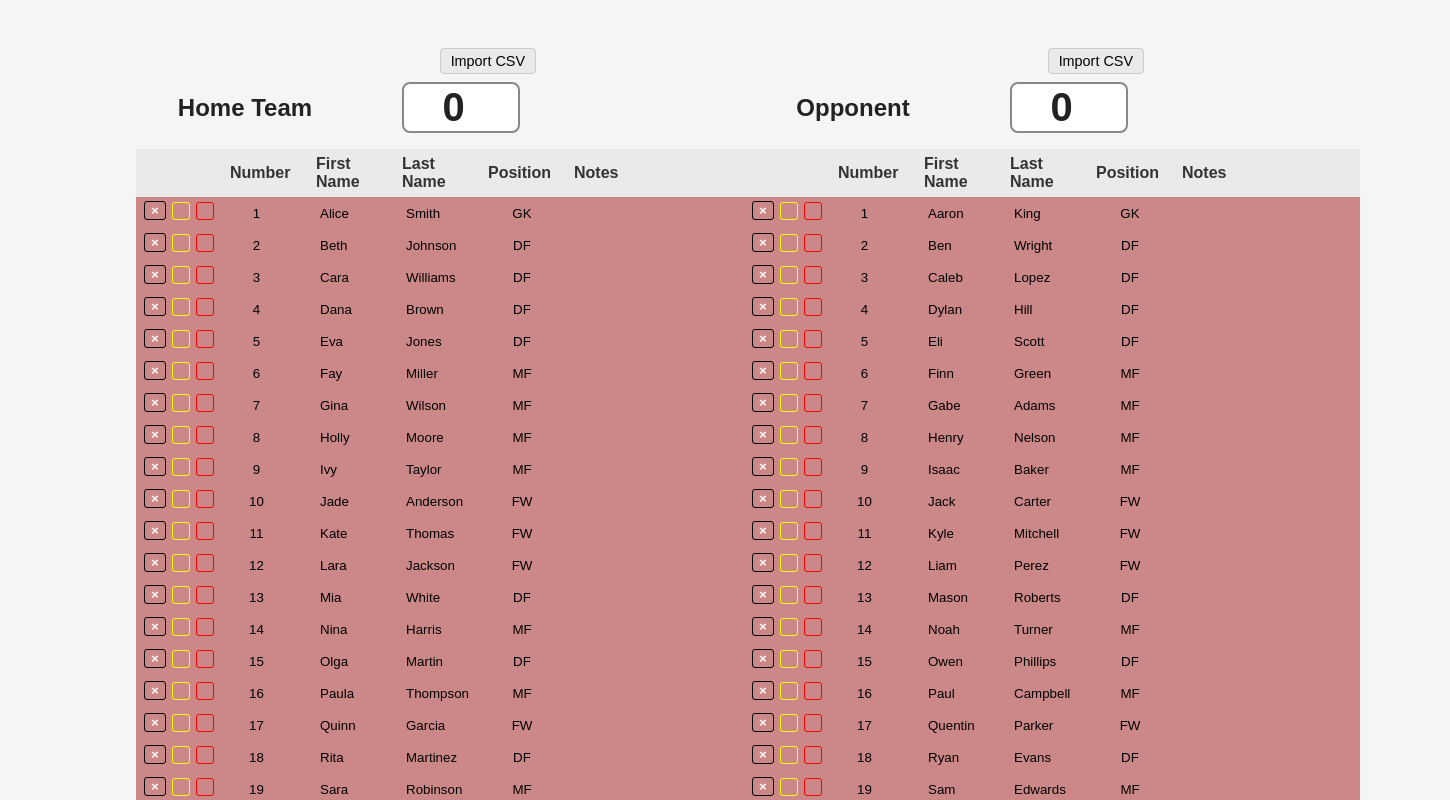
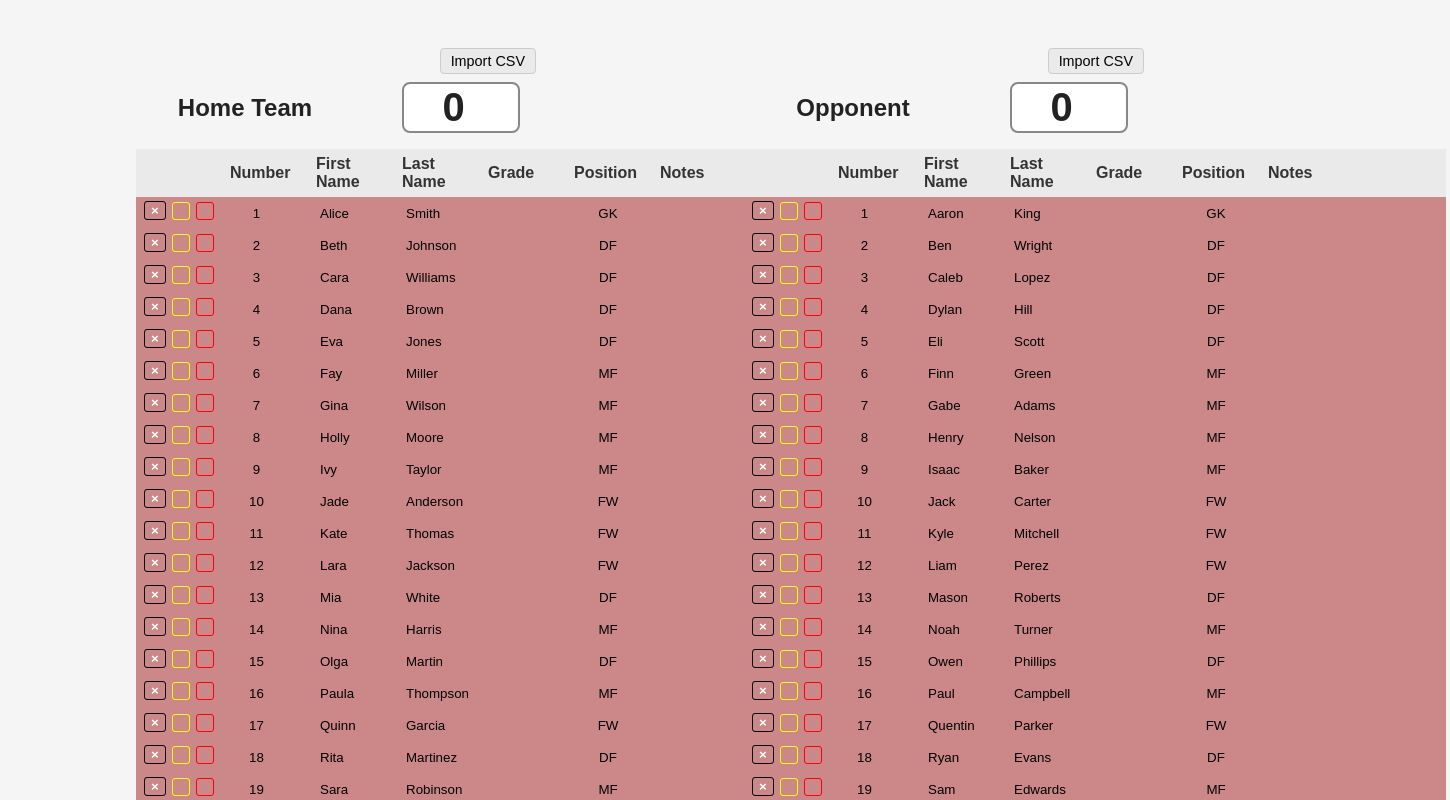
Before and after one commit to kenahoo/announcer, a React (Create React App) app in the folder announcer-app/: page / in a window 1280 px wide. Shown: the top 800 px of the page, 1450 px wide, since content can reach past the window. Built offline with nearby package versions, Linux system fonts and the light colour scheme.

Commit message:
Add a 'grade' column

```diff
--- a/announcer-app/src/App.js
+++ b/announcer-app/src/App.js
@@ -4,49 +4,49 @@ import Papa from 'papaparse';
 
 // Initial roster data
 const initialHomeRoster = [
-  { number: 1, firstName: 'Alice', lastName: 'Smith', position: 'GK', scores: '', yellowCard: false, redCard: false },
-  { number: 2, firstName: 'Beth', lastName: 'Johnson', position: 'DF', scores: '', yellowCard: false, redCard: false },
-  { number: 3, firstName: 'Cara', lastName: 'Williams', position: 'DF', scores: '', yellowCard: false, redCard: false },
-  { number: 4, firstName: 'Dana', lastName: 'Brown', position: 'DF', scores: '', yellowCard: false, redCard: false },
-  { number: 5, firstName: 'Eva', lastName: 'Jones', position: 'DF', scores: '', yellowCard: false, redCard: false },
-  { number: 6, firstName: 'Fay', lastName: 'Miller', position: 'MF', scores: '', yellowCard: false, redCard: false },
-  { number: 7, firstName: 'Gina', lastName: 'Wilson', position: 'MF', scores: '', yellowCard: false, redCard: false },
-  { number: 8, firstName: 'Holly', lastName: 'Moore', position: 'MF', scores: '', yellowCard: false, redCard: false },
-  { number: 9, firstName: 'Ivy', lastName: 'Taylor', position: 'MF', scores: '', yellowCard: false, redCard: false },
-  { number: 10, firstName: 'Jade', lastName: 'Anderson', position: 'FW', scores: '', yellowCard: false, redCard: false },
-  { number: 11, firstName: 'Kate', lastName: 'Thomas', position: 'FW', scores: '', yellowCard: false, redCard: false },
-  { number: 12, firstName: 'Lara', lastName: 'Jackson', position: 'FW', scores: '', yellowCard: false, redCard: false },
-  { number: 13, firstName: 'Mia', lastName: 'White', position: 'DF', scores: '', yellowCard: false, redCard: false },
-  { number: 14, firstName: 'Nina', lastName: 'Harris', position: 'MF', scores: '', yellowCard: false, redCard: false },
-  { number: 15, firstName: 'Olga', lastName: 'Martin', position: 'DF', scores: '', yellowCard: false, redCard: false },
-  { number: 16, firstName: 'Paula', lastName: 'Thompson', position: 'MF', scores: '', yellowCard: false, redCard: false },
-  { number: 17, firstName: 'Quinn', lastName: 'Garcia', position: 'FW', scores: '', yellowCard: false, redCard: false },
-  { number: 18, firstName: 'Rita', lastName: 'Martinez', position: 'DF', scores: '', yellowCard: false, redCard: false },
-  { number: 19, firstName: 'Sara', lastName: 'Robinson', position: 'MF', scores: '', yellowCard: false, redCard: false },
-  { number: 20, firstName: 'Tina', lastName: 'Clark', position: 'FW', scores: '', yellowCard: false, redCard: false }
+  { number: 1, firstName: 'Alice', lastName: 'Smith', grade: '', position: 'GK', scores: '', yellowCard: false, redCard: false },
+  { number: 2, firstName: 'Beth', lastName: 'Johnson', grade: '', position: 'DF', scores: '', yellowCard: false, redCard: false },
+  { number: 3, firstName: 'Cara', lastName: 'Williams', grade: '', position: 'DF', scores: '', yellowCard: false, redCard: false },
+  { number: 4, firstName: 'Dana', lastName: 'Brown', grade: '', position: 'DF', scores: '', yellowCard: false, redCard: false },
+  { number: 5, firstName: 'Eva', lastName: 'Jones', grade: '', position: 'DF', scores: '', yellowCard: false, redCard: false },
+  { number: 6, firstName: 'Fay', lastName: 'Miller', grade: '', position: 'MF', scores: '', yellowCard: false, redCard: false },
+  { number: 7, firstName: 'Gina', lastName: 'Wilson', grade: '', position: 'MF', scores: '', yellowCard: false, redCard: false },
+  { number: 8, firstName: 'Holly', lastName: 'Moore', grade: '', position: 'MF', scores: '', yellowCard: false, redCard: false },
+  { number: 9, firstName: 'Ivy', lastName: 'Taylor', grade: '', position: 'MF', scores: '', yellowCard: false, redCard: false },
+  { number: 10, firstName: 'Jade', lastName: 'Anderson', grade: '', position: 'FW', scores: '', yellowCard: false, redCard: false },
+  { number: 11, firstName: 'Kate', lastName: 'Thomas', grade: '', position: 'FW', scores: '', yellowCard: false, redCard: false },
+  { number: 12, firstName: 'Lara', lastName: 'Jackson', grade: '', position: 'FW', scores: '', yellowCard: false, redCard: false },
+  { number: 13, firstName: 'Mia', lastName: 'White', grade: '', position: 'DF', scores: '', yellowCard: false, redCard: false },
+  { number: 14, firstName: 'Nina', lastName: 'Harris', grade: '', position: 'MF', scores: '', yellowCard: false, redCard: false },
+  { number: 15, firstName: 'Olga', lastName: 'Martin', grade: '', position: 'DF', scores: '', yellowCard: false, redCard: false },
+  { number: 16, firstName: 'Paula', lastName: 'Thompson', grade: '', position: 'MF', scores: '', yellowCard: false, redCard: false },
+  { number: 17, firstName: 'Quinn', lastName: 'Garcia', grade: '', position: 'FW', scores: '', yellowCard: false, redCard: false },
+  { number: 18, firstName: 'Rita', lastName: 'Martinez', grade: '', position: 'DF', scores: '', yellowCard: false, redCard: false },
+  { number: 19, firstName: 'Sara', lastName: 'Robinson', grade: '', position: 'MF', scores: '', yellowCard: false, redCard: false },
+  { number: 20, firstName: 'Tina', lastName: 'Clark', grade: '', position: 'FW', scores: '', yellowCard: false, redCard: false }
 ];
 
 const initialOpponentRoster = [
-  { number: 1, firstName: 'Aaron', lastName: 'King', position: 'GK', scores: '', yellowCard: false, redCard: false },
-  { number: 2, firstName: 'Ben', lastName: 'Wright', position: 'DF', scores: '', yellowCard: false, redCard: false },
-  { number: 3, firstName: 'Caleb', lastName: 'Lopez', position: 'DF', scores: '', yellowCard: false, redCard: false },
-  { number: 4, firstName: 'Dylan', lastName: 'Hill', position: 'DF', scores: '', yellowCard: false, redCard: false },
-  { number: 5, firstName: 'Eli', lastName: 'Scott', position: 'DF', scores: '', yellowCard: false, redCard: false },
-  { number: 6, firstName: 'Finn', lastName: 'Green', position: 'MF', scores: '', yellowCard: false, redCard: false },
-  { number: 7, firstName: 'Gabe', lastName: 'Adams', position: 'MF', scores: '', yellowCard: false, redCard: false },
-  { number: 8, firstName: 'Henry', lastName: 'Nelson', position: 'MF', scores: '', yellowCard: false, redCard: false },
-  { number: 9, firstName: 'Isaac', lastName: 'Baker', position: 'MF', scores: '', yellowCard: false, redCard: false },
-  { number: 10, firstName: 'Jack', lastName: 'Carter', position: 'FW', scores: '', yellowCard: false, redCard: false },
-  { number: 11, firstName: 'Kyle', lastName: 'Mitchell', position: 'FW', scores: '', yellowCard: false, redCard: false },
-  { number: 12, firstName: 'Liam', lastName: 'Perez', position: 'FW', scores: '', yellowCard: false, redCard: false },
-  { number: 13, firstName: 'Mason', lastName: 'Roberts', position: 'DF', scores: '', yellowCard: false, redCard: false },
-  { number: 14, firstName: 'Noah', lastName: 'Turner', position: 'MF', scores: '', yellowCard: false, redCard: false },
-  { number: 15, firstName: 'Owen', lastName: 'Phillips', position: 'DF', scores: '', yellowCard: false, redCard: false },
-  { number: 16, firstName: 'Paul', lastName: 'Campbell', position: 'MF', scores: '', yellowCard: false, redCard: false },
-  { number: 17, firstName: 'Quentin', lastName: 'Parker', position: 'FW', scores: '', yellowCard: false, redCard: false },
-  { number: 18, firstName: 'Ryan', lastName: 'Evans', position: 'DF', scores: '', yellowCard: false, redCard: false },
-  { number: 19, firstName: 'Sam', lastName: 'Edwards', position: 'MF', scores: '', yellowCard: false, redCard: false },
-  { number: 20, firstName: 'Tom', lastName: 'Collins', position: 'FW', scores: '', yellowCard: false, redCard: false }
+  { number: 1, firstName: 'Aaron', lastName: 'King', grade: '', position: 'GK', scores: '', yellowCard: false, redCard: false },
+  { number: 2, firstName: 'Ben', lastName: 'Wright', grade: '', position: 'DF', scores: '', yellowCard: false, redCard: false },
+  { number: 3, firstName: 'Caleb', lastName: 'Lopez', grade: '', position: 'DF', scores: '', yellowCard: false, redCard: false },
+  { number: 4, firstName: 'Dylan', lastName: 'Hill', grade: '', position: 'DF', scores: '', yellowCard: false, redCard: false },
+  { number: 5, firstName: 'Eli', lastName: 'Scott', grade: '', position: 'DF', scores: '', yellowCard: false, redCard: false },
+  { number: 6, firstName: 'Finn', lastName: 'Green', grade: '', position: 'MF', scores: '', yellowCard: false, redCard: false },
+  { number: 7, firstName: 'Gabe', lastName: 'Adams', grade: '', position: 'MF', scores: '', yellowCard: false, redCard: false },
+  { number: 8, firstName: 'Henry', lastName: 'Nelson', grade: '', position: 'MF', scores: '', yellowCard: false, redCard: false },
+  { number: 9, firstName: 'Isaac', lastName: 'Baker', grade: '', position: 'MF', scores: '', yellowCard: false, redCard: false },
+  { number: 10, firstName: 'Jack', lastName: 'Carter', grade: '', position: 'FW', scores: '', yellowCard: false, redCard: false },
+  { number: 11, firstName: 'Kyle', lastName: 'Mitchell', grade: '', position: 'FW', scores: '', yellowCard: false, redCard: false },
+  { number: 12, firstName: 'Liam', lastName: 'Perez', grade: '', position: 'FW', scores: '', yellowCard: false, redCard: false },
+  { number: 13, firstName: 'Mason', lastName: 'Roberts', grade: '', position: 'DF', scores: '', yellowCard: false, redCard: false },
+  { number: 14, firstName: 'Noah', lastName: 'Turner', grade: '', position: 'MF', scores: '', yellowCard: false, redCard: false },
+  { number: 15, firstName: 'Owen', lastName: 'Phillips', grade: '', position: 'DF', scores: '', yellowCard: false, redCard: false },
+  { number: 16, firstName: 'Paul', lastName: 'Campbell', grade: '', position: 'MF', scores: '', yellowCard: false, redCard: false },
+  { number: 17, firstName: 'Quentin', lastName: 'Parker', grade: '', position: 'FW', scores: '', yellowCard: false, redCard: false },
+  { number: 18, firstName: 'Ryan', lastName: 'Evans', grade: '', position: 'DF', scores: '', yellowCard: false, redCard: false },
+  { number: 19, firstName: 'Sam', lastName: 'Edwards', grade: '', position: 'MF', scores: '', yellowCard: false, redCard: false },
+  { number: 20, firstName: 'Tom', lastName: 'Collins', grade: '', position: 'FW', scores: '', yellowCard: false, redCard: false }
 ];
 
 function Roster({ teamName, onTeamNameChange, score, onScoreChange, players, status, toggleStatus, handlePlayerChange, handleRemovePlayer, handleAddPlayer, handleImportCSV }) {
@@ -89,6 +89,7 @@ function Roster({ teamName, onTeamNameChange, score, onScoreChange, players, sta
             <th>Number</th>
             <th>First Name</th>
             <th>Last Name</th>
+            <th>Grade</th>
             <th>Position</th>
             <th>Notes</th>
           </tr>
@@ -148,6 +149,14 @@ function Roster({ teamName, onTeamNameChange, score, onScoreChange, players, sta
                   value={player.lastName}
                   onChange={e => handlePlayerChange(idx, 'lastName', e.target.value)}
                   style={{ width: '100%', color: 'black', background: 'transparent', border: 'none', borderRadius: '0', padding: '2px 4px' }}
+                />
+              </td>
+              <td>
+                <input
+                  type="text"
+                  value={player.grade || ''}
+                  onChange={e => handlePlayerChange(idx, 'grade', e.target.value)}
+                  style={{ width: '60px', color: 'black', background: 'transparent', border: 'none', borderRadius: '0', padding: '2px 4px', textAlign: 'center' }}
                 />
               </td>
               <td>
@@ -251,8 +260,8 @@ function App() {
             lastName: row.lastName || '',
             position: row.position || '',
             scores: row.scores || '',
-            yellowCard: row.yellowCard === 'true' || row.yellowCard === '1' ? true : false,
-            redCard: row.redCard === 'true' || row.redCard === '1' ? true : false
+            yellowCard: row.yellowCard === 'true' || row.yellowCard === '1',
+            redCard: row.redCard === 'true' || row.redCard === '1',
           }));
           if (imported.every(p => typeof p.number === 'number' && p.firstName && p.lastName)) {
             setHomeRoster(imported);
@@ -281,8 +290,8 @@ function App() {
             lastName: row.lastName || '',
             position: row.position || '',
             scores: row.scores || '',
-            yellowCard: row.yellowCard === 'true' || row.yellowCard === '1' ? true : false,
-            redCard: row.redCard === 'true' || row.redCard === '1' ? true : false
+            yellowCard: row.yellowCard === 'true' || row.yellowCard === '1',
+            redCard: row.redCard === 'true' || row.redCard === '1'
           }));
           if (imported.every(p => typeof p.number === 'number' && p.firstName && p.lastName)) {
             setOpponentRoster(imported);
```
